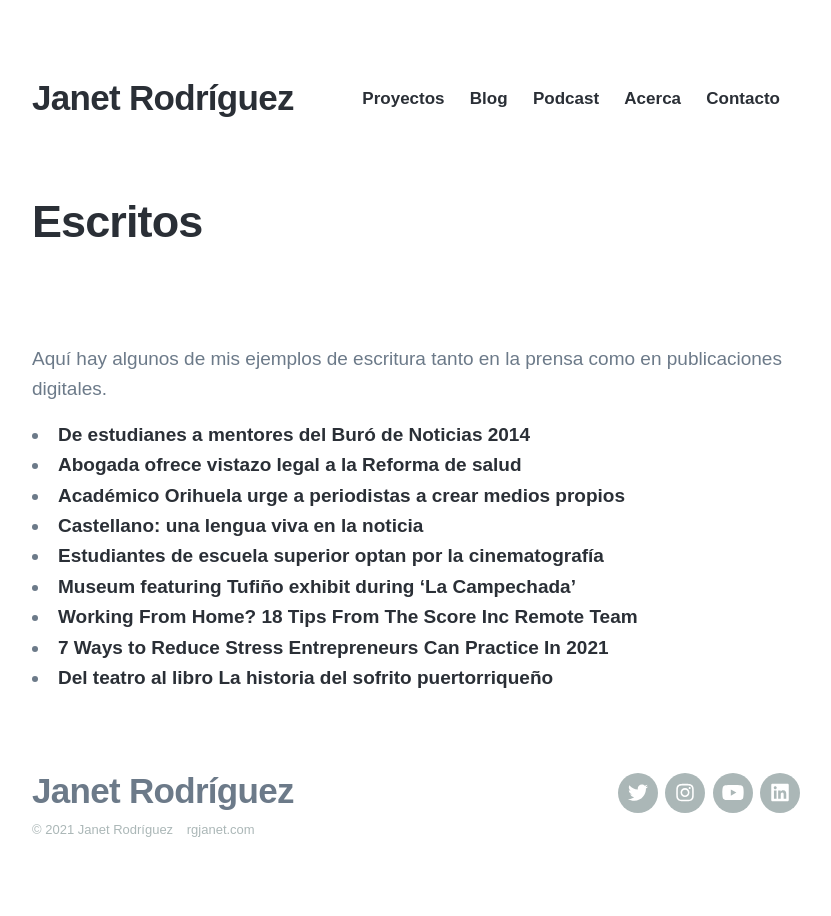
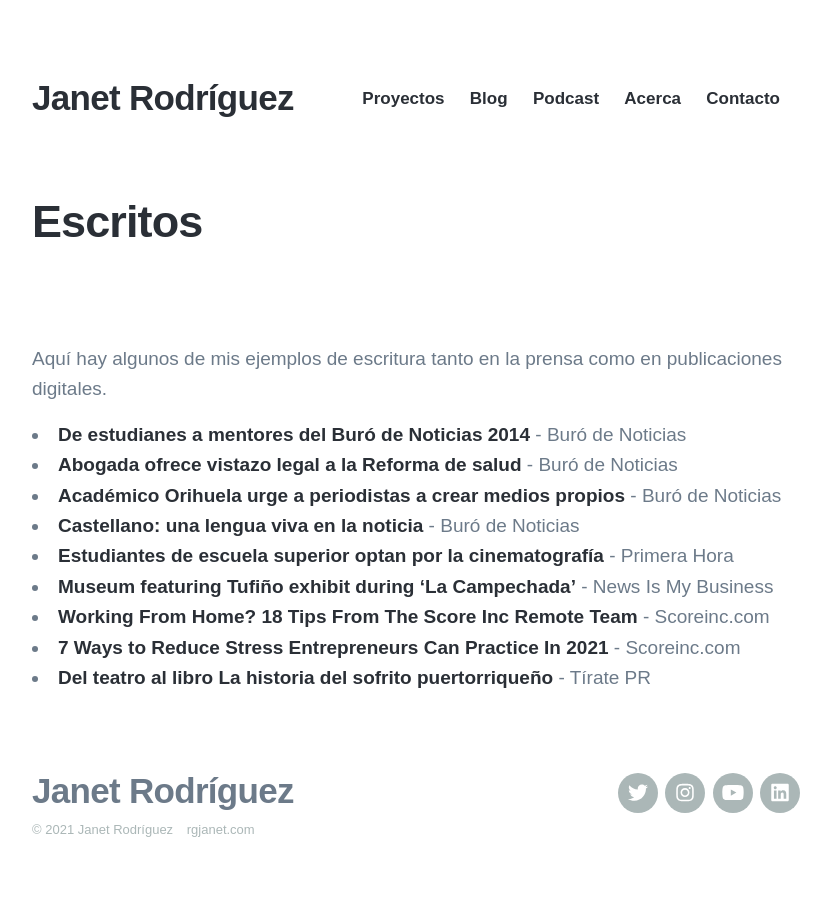
Before and after one commit to rgjanet/rgjanet.github.io, a Jekyll site: the page built from _projects/2020-02-20-escritos.md, in a window 1280 px wide. Shown: the whole page, without its empty margins (224-1055 px from the left). Built offline with Jekyll 4.4.1, drawn with Linux system fonts in a browser that asks for light colours; nearby versions of some CDN libraries; some web fonts are replaced.

Commit message:
Update 2020-02-20-escritos.md

```diff
--- a/_projects/2020-02-20-escritos.md
+++ b/_projects/2020-02-20-escritos.md
@@ -7,12 +7,12 @@ featured_image: '/images/Proyectos/videos-rgjanet.png'
 
 Aquí hay algunos de mis ejemplos de escritura tanto en la prensa como en publicaciones digitales.
 
-* [De estudianes a mentores del Buró de Noticias 2014](http://burodenoticias.com/de-estudiantes-a-mentores-del-buro-de-noticias-2014/)
-* [Abogada ofrece vistazo legal a la Reforma de salud](http://burodenoticias.com/abogada-ofrece-vistazo-legal-a-la-reforma-de-salud/)
-* [Académico Orihuela urge a periodistas a crear medios propios](http://burodenoticias.com/orihuela-apuesta-por-los-nuevos-medios/)
-* [Castellano: una lengua viva en la noticia](http://burodenoticias.com/castellano-una-lengua-viva-en-la-noticia/)
-* [Estudiantes de escuela superior optan por la cinematografía](https://www.primerahora.com/entretenimiento/cine-tv/notas/estudiantes-de-escuela-superior-optan-por-la-cinematografia-video/)
-* [Museum featuring Tufiño exhibit during ‘La Campechada’](http://newsismybusiness.com/featuring-exhibit-campechada/)
-* [Working From Home? 18 Tips From The Score Inc Remote Team](https://www.scoreceo.com/working-from-home-18-tips-from-the-score-remote-team/)
-* [7 Ways to Reduce Stress Entrepreneurs Can Practice In 2021](https://www.scoreinc.com/7-ways-to-reduce-stress-entrepreneurs-can-practice-in-2021/)
-* [Del teatro al libro La historia del sofrito puertorriqueño](https://tiratepuertorico.com/del-teatro-al-libro-la-historia-del-sofrito-puertorriqueno/)
+* [De estudianes a mentores del Buró de Noticias 2014](http://burodenoticias.com/de-estudiantes-a-mentores-del-buro-de-noticias-2014/) - Buró de Noticias
+* [Abogada ofrece vistazo legal a la Reforma de salud](http://burodenoticias.com/abogada-ofrece-vistazo-legal-a-la-reforma-de-salud/) - Buró de Noticias
+* [Académico Orihuela urge a periodistas a crear medios propios](http://burodenoticias.com/orihuela-apuesta-por-los-nuevos-medios/) - Buró de Noticias
+* [Castellano: una lengua viva en la noticia](http://burodenoticias.com/castellano-una-lengua-viva-en-la-noticia/) - Buró de Noticias
+* [Estudiantes de escuela superior optan por la cinematografía](https://www.primerahora.com/entretenimiento/cine-tv/notas/estudiantes-de-escuela-superior-optan-por-la-cinematografia-video/) - Primera Hora
+* [Museum featuring Tufiño exhibit during ‘La Campechada’](http://newsismybusiness.com/featuring-exhibit-campechada/) - News Is My Business
+* [Working From Home? 18 Tips From The Score Inc Remote Team](https://www.scoreceo.com/working-from-home-18-tips-from-the-score-remote-team/) - Scoreinc.com
+* [7 Ways to Reduce Stress Entrepreneurs Can Practice In 2021](https://www.scoreinc.com/7-ways-to-reduce-stress-entrepreneurs-can-practice-in-2021/) - Scoreinc.com
+* [Del teatro al libro La historia del sofrito puertorriqueño](https://tiratepuertorico.com/del-teatro-al-libro-la-historia-del-sofrito-puertorriqueno/) - Tírate PR
```
